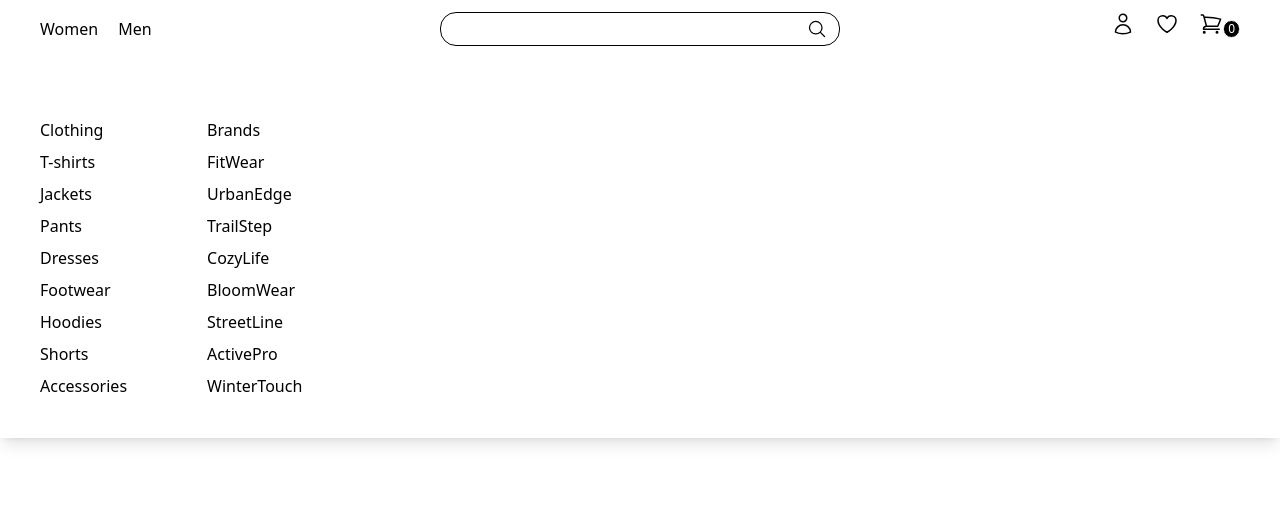
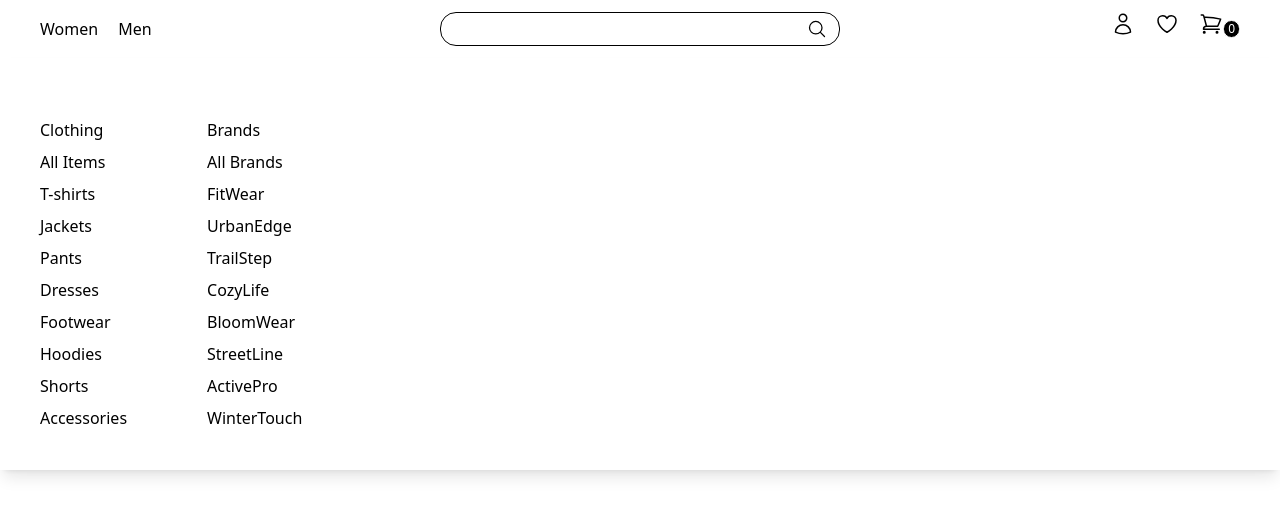
Before and after one commit to Danielh74/e-commerce, a React (Vite) app: page /categories/1/1 in a window 1280 px wide. Both pictures are taken after a click on the button "Women". Shown: the top 516 px of the page. Built offline with nearby package versions, Linux system fonts and the light colour scheme.

Commit message:
feat: restructure layout in App and Navbar components; enhance FilterBar for sticky positioning

```diff
--- a/src/App.tsx
+++ b/src/App.tsx
@@ -6,7 +6,10 @@ function App() {
   return (
     <>
       <Navbar />
-      <Outlet />
+      <main className="mt-15">
+        <Outlet />
+      </main>
+
     </>
   )
 }
--- a/src/components/Navbar.tsx
+++ b/src/components/Navbar.tsx
@@ -25,9 +25,8 @@ export default function Navbar() {
     }
 
     return (
-        <>
-            <nav className="border-b border-b-gray-300 mx-10">
-                <div className="flex justify-between py-3">
+        <nav className="fixed top-0 left-0 w-full bg-white z-10">
+            <div className="flex justify-between py-3 mx-10">
                 <div className="flex gap-5 flex-1 ">
                     <NavigateButton onClick={() => openFeaturedHandler('women')}>Women</NavigateButton>
                     <NavigateButton onClick={() => openFeaturedHandler('men')}>Men</NavigateButton>
@@ -105,9 +104,10 @@ export default function Navbar() {
                     <CartDrawer isOpen={cartDrawer} onClose={() => { setCartDrawer(false) }} />
                 </div>
             </div>
-                <section className={`absolute -mx-10 w-full flex bg-white shadow-lg duration-150 h-fit pt-5 z-1 ${!featuredOpen.open && 'hidden duration-150'}`} >
+            <section className={`absolute w-full flex bg-white shadow-lg duration-150 h-fit pt-5 z-1 ${!featuredOpen.open && 'hidden duration-150'}`} >
                 <article className="flex flex-col gap-2 p-10">
                     <span className="font-medium">Clothing</span>
+                    <button className="flex hover:cursor-pointer" onClick={() => navigate(`/${featuredOpen.gender}`)}>All Items</button>
                     {categories.map(category => {
                         if (category.gender === featuredOpen.gender || category.gender === 'unisex') {
                             return <button className="flex hover:cursor-pointer" key={category.id} onClick={() => goToCategory(category.name)}>{category.name}</button>
@@ -116,12 +116,10 @@ export default function Navbar() {
                 </article>
                 <article className="flex flex-col gap-2 p-10">
                     <span className="font-medium">Brands</span>
+                    <button className="flex hover:cursor-pointer" onClick={() => navigate(`/${featuredOpen.gender}`)}>All Brands</button>
                     {brands.map(brand => <button className="flex hover:cursor-pointer" key={brand.id}>{brand.name}</button>)}
                 </article>
             </section>
         </nav>
-
-        </>
-
     )
 }
--- a/src/components/UI/FilterBar.tsx
+++ b/src/components/UI/FilterBar.tsx
@@ -8,7 +8,7 @@ function FilterBar() {
     const [selectedSort, setSelectedSort] = useState('');
 
     return (
-        <form className="flex flex-wrap flex-1 border-t border-b border-gray-300 mx-6 p-2 relative gap-5 justify-center">
+        <form className="flex flex-wrap sticky top-14 flex-1 border-t border-b border-gray-300 bg-white mx-6 p-2 gap-5 justify-center">
             <select value={selectedSize} onChange={e => setSelectedSize(e.target.value)} className="border border-gray-500 min-w-1/6 p-1 rounded cursor-pointer">
                 <option value="">Size</option>
                 {sizes.map(size => <option key={size} value={size}>{size}</option>)}
--- a/src/pages/Category.tsx
+++ b/src/pages/Category.tsx
@@ -21,12 +21,10 @@ function Category() {
 
     return (
         <main className='flex flex-col'>
-            <header>
+            <header className=''>
                 {category}
             </header>
-            <article>
-                <FilterBar />
-            </article>
+            <FilterBar />
 
             <section className='flex flex-wrap mt-4 justify-center gap-5'>
                 {categoryItems.map(item => <ItemCard key={item.id} item={item} />)}
```
Lines whose indentation alone changed are shown as unchanged.
